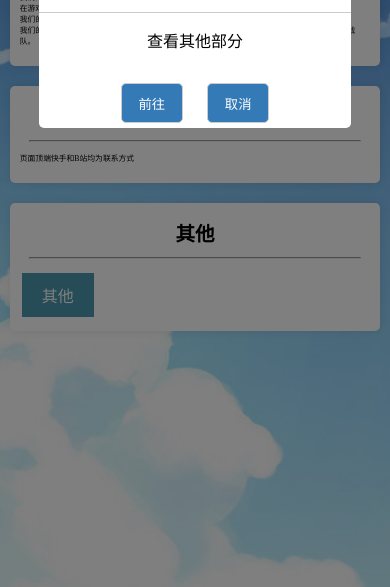
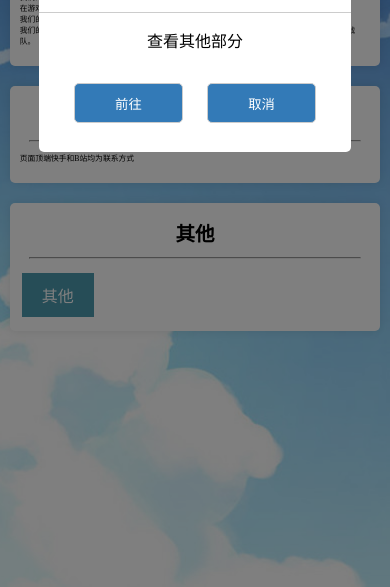
Before and after one commit to HuaKaiFuGuidoge/HuaKaiFuGuidoge.github.io, a plain HTML site: page index.html in a window 390 px wide. Both pictures are taken after a click on the button "其他". Shown: the part 257-844 px from the top of the page. Drawn offline with Linux system fonts and the light colour scheme.

Commit message:
Add files via upload

```diff
--- a/other/pop_up_window/css.css
+++ b/other/pop_up_window/css.css
@@ -24,16 +24,6 @@
   text-align: center;
 }
 
-/* 在小屏幕下调整样式 */
-@media screen and (max-width: 600px) {
-  .popup {
-    max-width: 80vw;
-    min-width: 40vw;
-    height: auto;
-    margin: 20vh auto;
-  }
-}
-
 /* 弹出框的标题 */
 .popup_title {
   font-size: 30px;
@@ -55,8 +45,8 @@
 /* 弹出框的按钮 */
 .popup_btn button {
   color: #778899;
-  max-width: 30%;
-  min-width: 20%;
+  max-width: 45%;
+  min-width: 25%;
   height: 40px;
   cursor: pointer;
   border: solid 1px #cccccc;
@@ -65,3 +55,32 @@
   color: #ffffff;
   background-color: #337ab7;
 }
+
+/* 在小屏幕下调整样式 */
+@media screen and (max-width: 600px) {
+  .popup {
+    background-color: #ffffff;
+    max-width: 80vw;
+    min-width: 40vw;
+    height: 240px;
+    border-radius: 5px;
+    margin: 20vh auto;
+    text-align: center;
+  }
+
+  .popup_btn {
+    margin: 5% auto;
+  }
+
+  .popup_btn button {
+    color: #778899;
+    min-width: 35%;
+    height: 40px;
+    cursor: pointer;
+    border: solid 1px #cccccc;
+    border-radius: 5px;
+    margin: 5px 10px;
+    color: #ffffff;
+    background-color: #337ab7;
+  }
+}
```
